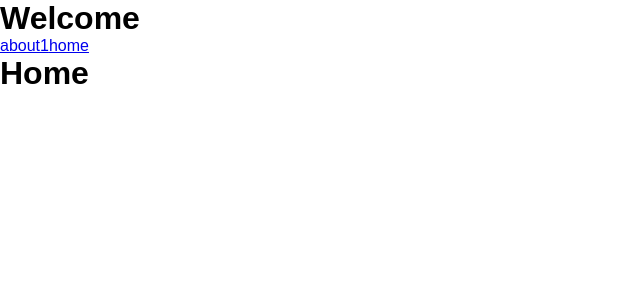
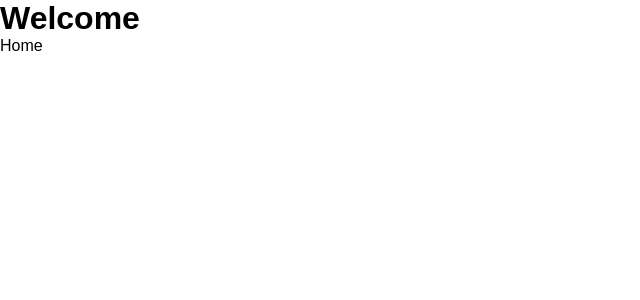
Before and after one commit to destinio/create-boot-app, a React app: page / in a window 1280 px wide. Shown: the top 300 px of the page, without its empty margins (0-640 px from the left). Built offline with nearby package versions, Linux system fonts and the light colour scheme.

Commit message:
testing router

```diff
--- /dev/null
+++ b/src/components/About.js
@@ -0,0 +1,5 @@
+import React from 'react'
+
+export default function About() {
+  return <div>About</div>
+}
--- a/src/components/App.js
+++ b/src/components/App.js
@@ -1,34 +1,19 @@
 import React from 'react'
-import { Switch, Route, Link } from 'react-router-dom'
+import { Switch, Route } from 'react-router-dom'
 
 import GlobalStyle from '../styles/styles'
 
+import About from './About'
+import Home from './Home'
+
 // If you would like to use bootstrap uncomment below
 // import '../styles/bootstrap.min.css'
-
-function About() {
-  return <h1>About</h1>
-}
-
-function Home() {
-  return <h1>Home</h1>
-}
-
-function Nav() {
-  return (
-    <div>
-      <Link to="/about">about1</Link>
-      <Link to="/">home</Link>
-    </div>
-  )
-}
 
 export default function App() {
   return (
     <>
       <GlobalStyle />
       <h1>Welcome</h1>
-      <Nav />
       <Switch>
         <Route path="/about">
           <About />
--- /dev/null
+++ b/src/components/Home.js
@@ -0,0 +1,5 @@
+import React from 'react'
+
+export default function Home() {
+  return <div>Home</div>
+}
```
